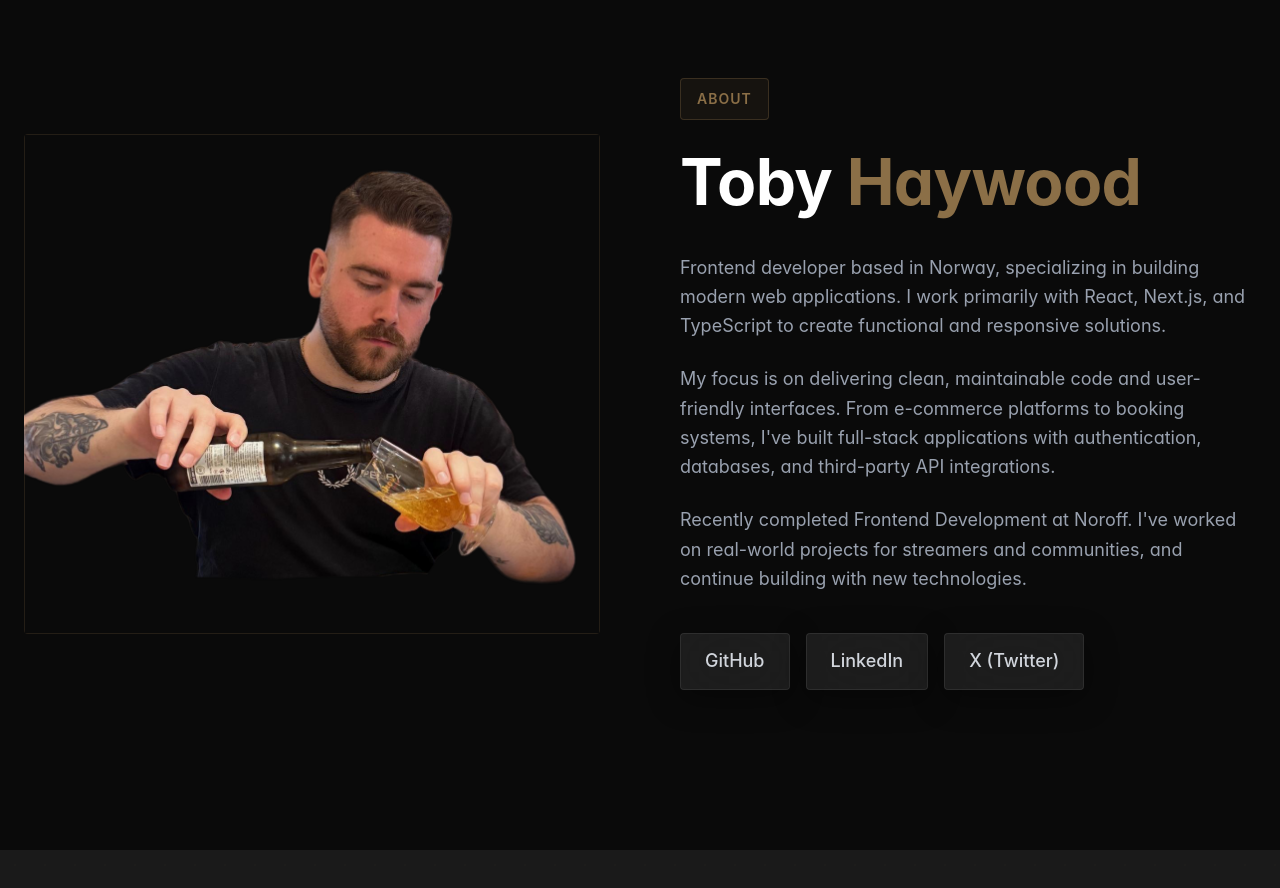
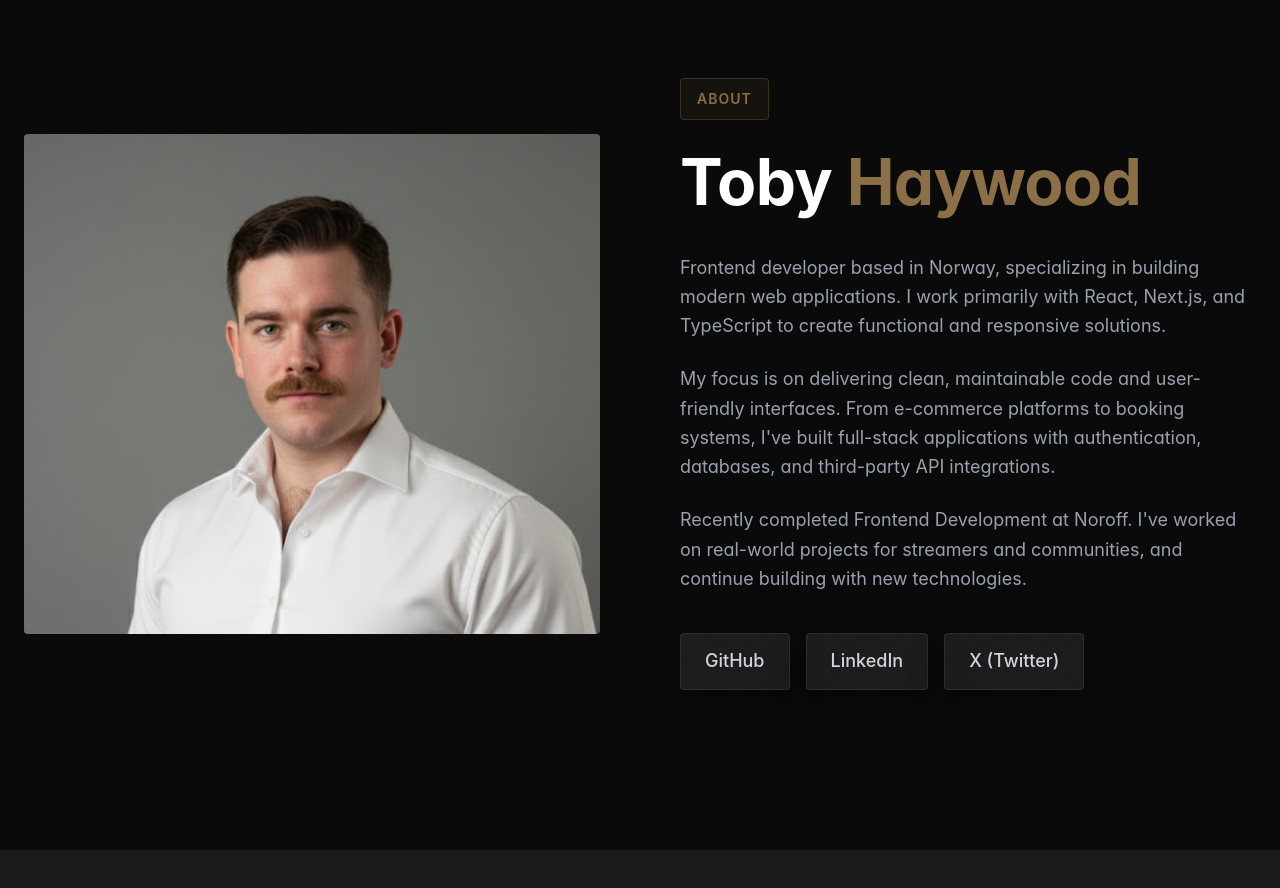
Before and after one commit to Hallotre/portfolio2025, a Next.js app: page / in a window 1280 px wide. Shown: the part 1060-1948 px from the top of the page. Built offline with nearby package versions, Linux system fonts and the light colour scheme.

Commit message:
Update profile image source and adjust styling for improved layout

```diff
--- a/app/page.tsx
+++ b/app/page.tsx
@@ -188,10 +188,10 @@ export default function Home() {
               <div className="relative image-zoom-container rounded overflow-hidden" style={{ minHeight: '500px' }}>
                 <div className="absolute inset-0 border border-[#8b6f47]/20" />
                 <Image
-                  src="/portrait.png"
+                  src="/headshot_1.jpg"
                   alt="Toby Haywood"
                   fill
-                  className="object-cover image-zoom"
+                  className="object-cover image-zoom object-[center_20%]"
                   sizes="(max-width: 1024px) 100vw, 50vw"
                 />
               </div>
```
Also changed, not shown: public/headshot_1.jpg (added).
